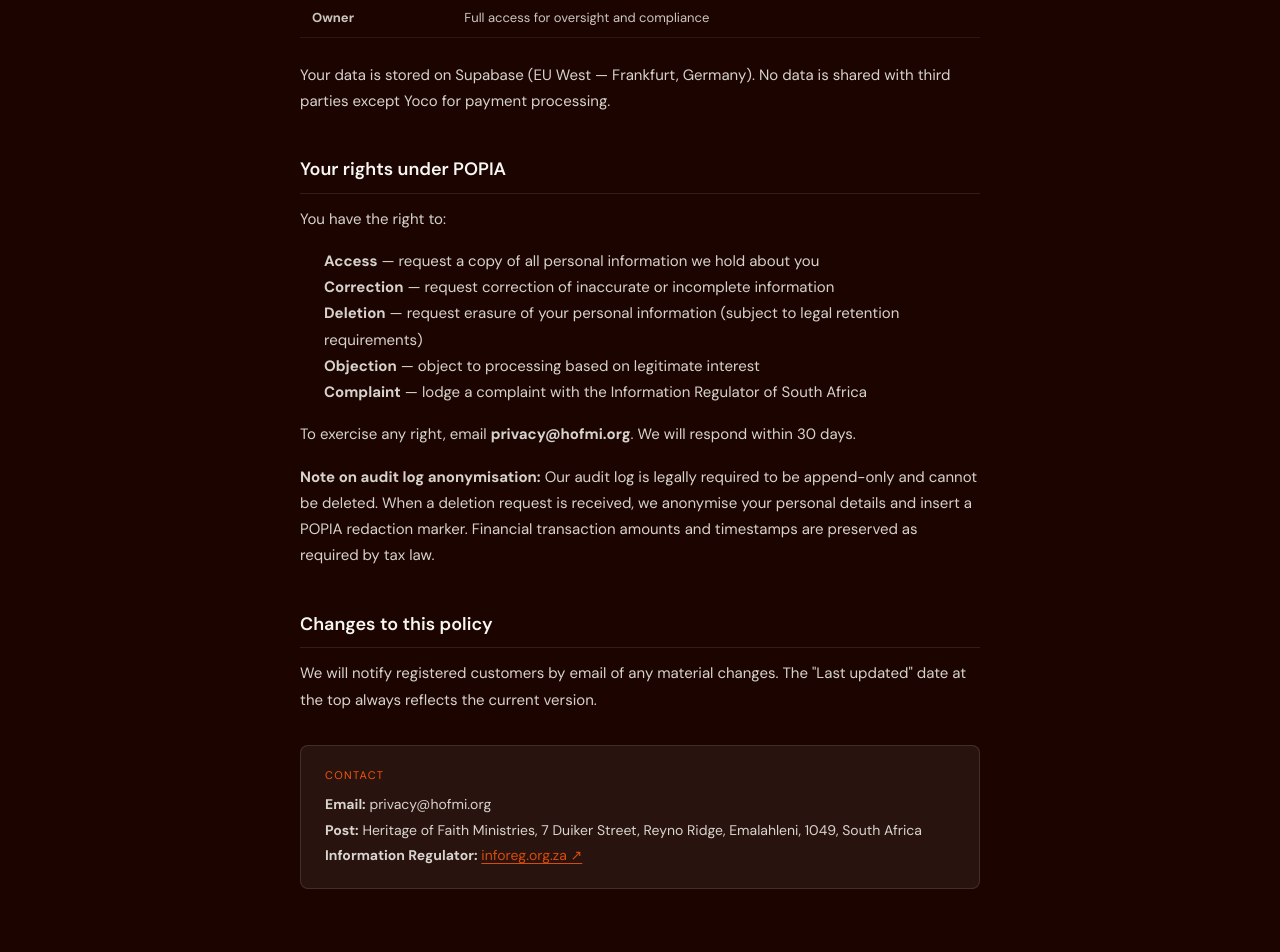
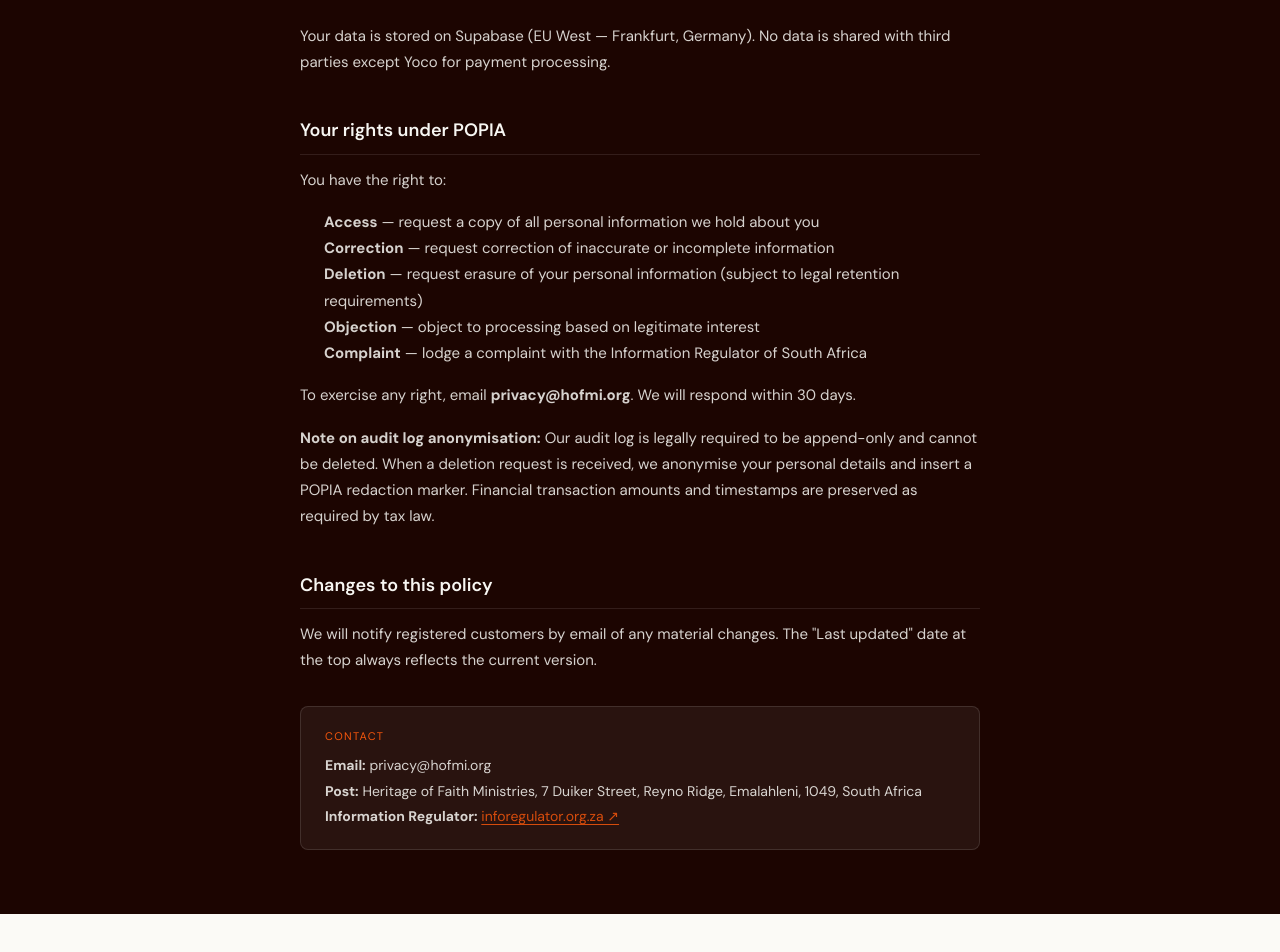
Before and after one commit to Heritage-Of-Faith/Favo-WebApp, a Next.js app: page /privacy in a window 1280 px wide. Shown: the part 1788-2740 px from the top of the page. After the commit the page ends 2702 px from the top, so only its background shows below. Built offline with nearby package versions, Linux system fonts and the light colour scheme; no server answers; a web font is replaced by a local one.

Commit message:
fix(privacy): remove Finance role, fix Information Regulator URL

```diff
--- a/src/app/(customer)/privacy/page.tsx
+++ b/src/app/(customer)/privacy/page.tsx
@@ -219,7 +219,6 @@ export default function PrivacyPage() {
             {[
               ["Barista", "Your name and phone number only (to find your account at the counter)"],
               ["Manager / Admin", "Full profile, order history, loyalty and wallet records (for support)"],
-              ["Finance", "Aggregate financial reports only — no individual customer records"],
               ["Owner", "Full access for oversight and compliance"],
             ].map(([role, access]) => (
               <tr key={role}>
@@ -268,12 +267,12 @@ export default function PrivacyPage() {
             Reyno Ridge, Emalahleni, 1049, South Africa<br />
             <strong>Information Regulator:</strong>{" "}
             <a
-              href="https://www.inforeg.org.za"
+              href="https://inforegulator.org.za"
               target="_blank"
               rel="noopener noreferrer"
               style={{ color: "var(--color-crimson-carrot)" }}
             >
-              inforeg.org.za ↗
+              inforegulator.org.za ↗
             </a>
           </p>
         </div>
```
Also changed, not shown: 1 other file (tests, documents, lock files or other folders).
